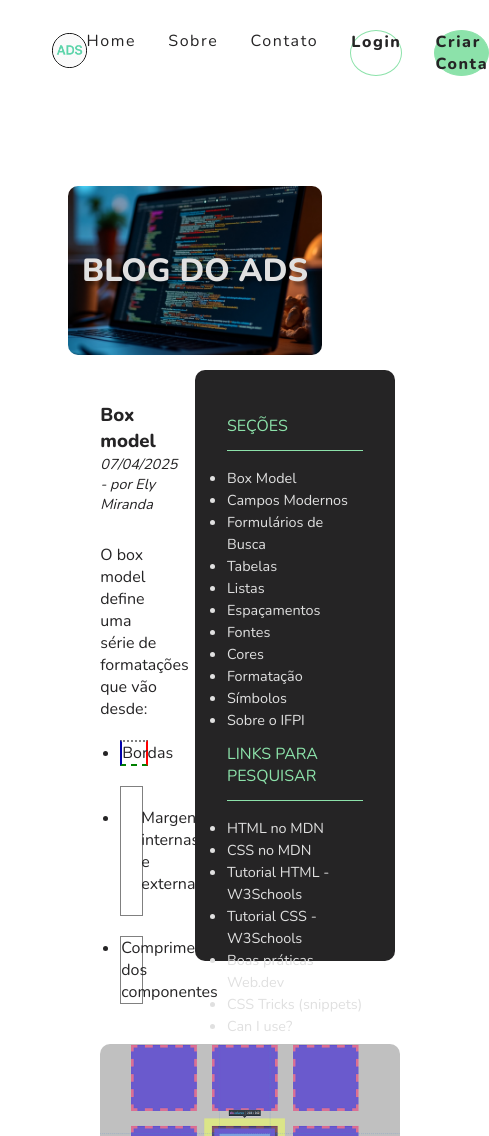
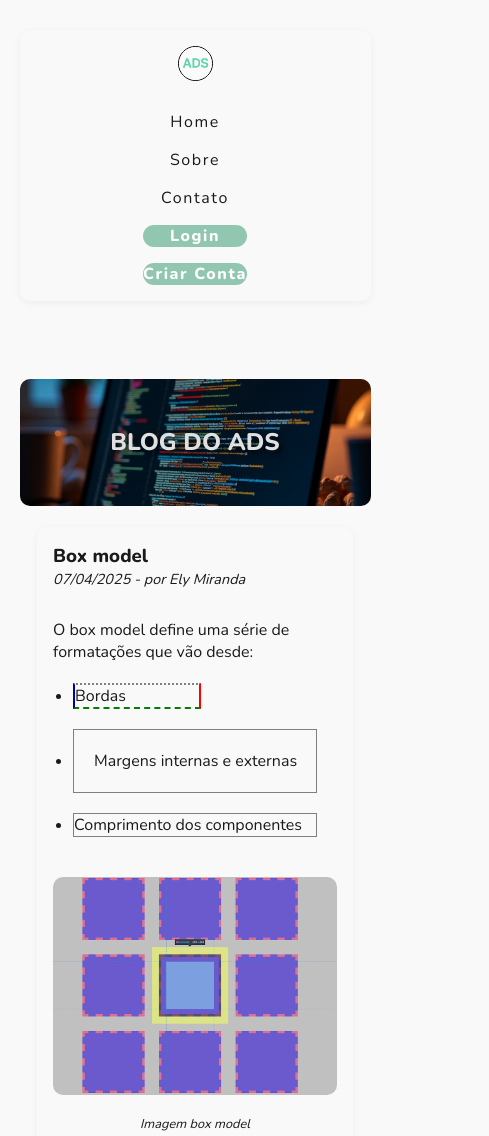
Before and after one commit to wandsoader1/blog-prog1, a plain HTML site: page blog.html in a window 390 px wide. Shown: the top 1136 px of the page, 489 px wide, since content can reach past the window. Drawn offline with nearby package versions, Linux system fonts and the light colour scheme.

Commit message:
adicionando responsividade

```diff
--- a/blog.html
+++ b/blog.html
@@ -9,7 +9,7 @@
     <link rel="shortcut icon" href="imagens/ads.png" type="image/x-icon">
 </head>
 
-<body>
+<body class="tema-claro-elegante">
     <div class="container">
         <header>
             <nav class="header_nav_container">
--- a/style.css
+++ b/style.css
@@ -437,3 +437,146 @@ footer {
 #back-to-top:hover {
     background-color: #7ad399;
 }
+
+body.tema-claro-elegante {
+    --fundo: #f9f9f9;
+    --texto: #1a1a1a;
+    --destaque: #91c7b1;
+    --borda: #dcdcdc;
+    --sombra: rgba(0, 0, 0, 0.05);
+    --fonte: 'Poppins', sans-serif;
+    background-color: var(--fundo);
+    color: var(--texto);
+    font-family: var(--fonte);
+}
+
+body.tema-claro-elegante header,
+body.tema-claro-elegante main,
+body.tema-claro-elegante aside,
+body.tema-claro-elegante footer {
+    background-color: var(--fundo);
+    color: var(--texto);
+    box-shadow: 0 2px 8px var(--sombra);
+    border-radius: 10px;
+}
+
+body.tema-claro-elegante a {
+    color: var(--texto);
+}
+
+body.tema-claro-elegante a:hover {
+    color: var(--destaque);
+    text-decoration: underline;
+}
+
+body.tema-claro-elegante .header_nav_links a,
+body.tema-claro-elegante aside a {
+    color: var(--texto);
+}
+
+body.tema-claro-elegante .header_nav_links a:hover,
+body.tema-claro-elegante aside a:hover {
+    color: var(--destaque);
+}
+
+body.tema-claro-elegante #login_link,
+body.tema-claro-elegante #create_acount_link,
+body.tema-claro-elegante #back-to-top {
+    background-color: var(--destaque);
+    color: #fff;
+    border: none;
+    border-radius: 30px;
+    font-weight: 600;
+    transition: background-color 0.3s ease;
+}
+
+body.tema-claro-elegante #login_link:hover,
+body.tema-claro-elegante #create_acount_link:hover,
+body.tema-claro-elegante #back-to-top:hover {
+    background-color: #7dbca0;
+}
+
+@media (max-width: 1024px) {
+    .flex_leiaut {
+        flex-direction: column;
+        align-items: center;
+    }
+
+    main {
+        max-width: 90%;
+        min-width: unset;
+        padding: 1rem;
+    }
+
+    aside {
+        max-width: 90%;
+        min-width: unset;
+        margin-top: 2rem;
+    }
+
+    .flex_leiaut_container {
+        width: 90%;
+        padding: 1rem 0;
+    }
+
+    .header_nav_container {
+        flex-direction: column;
+        gap: 1rem;
+        padding: 1rem;
+        text-align: center;
+    }
+
+    .header_nav_links {
+        flex-direction: column;
+        gap: 1rem;
+    }
+
+    .header_nav_logo img {
+        margin-bottom: 0.5rem;
+    }
+
+    .flex_capa h2 {
+        font-size: 1.5rem;
+        padding: 0.5rem;
+    }
+
+    #back-to-top {
+        right: 30px;
+        bottom: 30px;
+    }
+}
+
+@media (max-width: 600px) {
+    .flex_capa {
+        height: 15vh;
+    }
+
+    .header_nav_container h2 {
+        font-size: 0.8rem;
+    }
+
+    main figure img {
+        max-width: 100%;
+        min-width: unset;
+        max-height: 400px;
+    }
+
+    li a img {
+        max-width: 40px;
+        height: auto;
+    }
+
+    #ifpi figure img {
+        max-width: 60px;
+        min-width: 40px;
+        max-height: 60px;
+        min-height: 40px;
+    }
+
+    footer {
+        flex-direction: column;
+        align-items: center;
+        gap: 0.5rem;
+        font-size: 0.7rem;
+    }
+}
```
